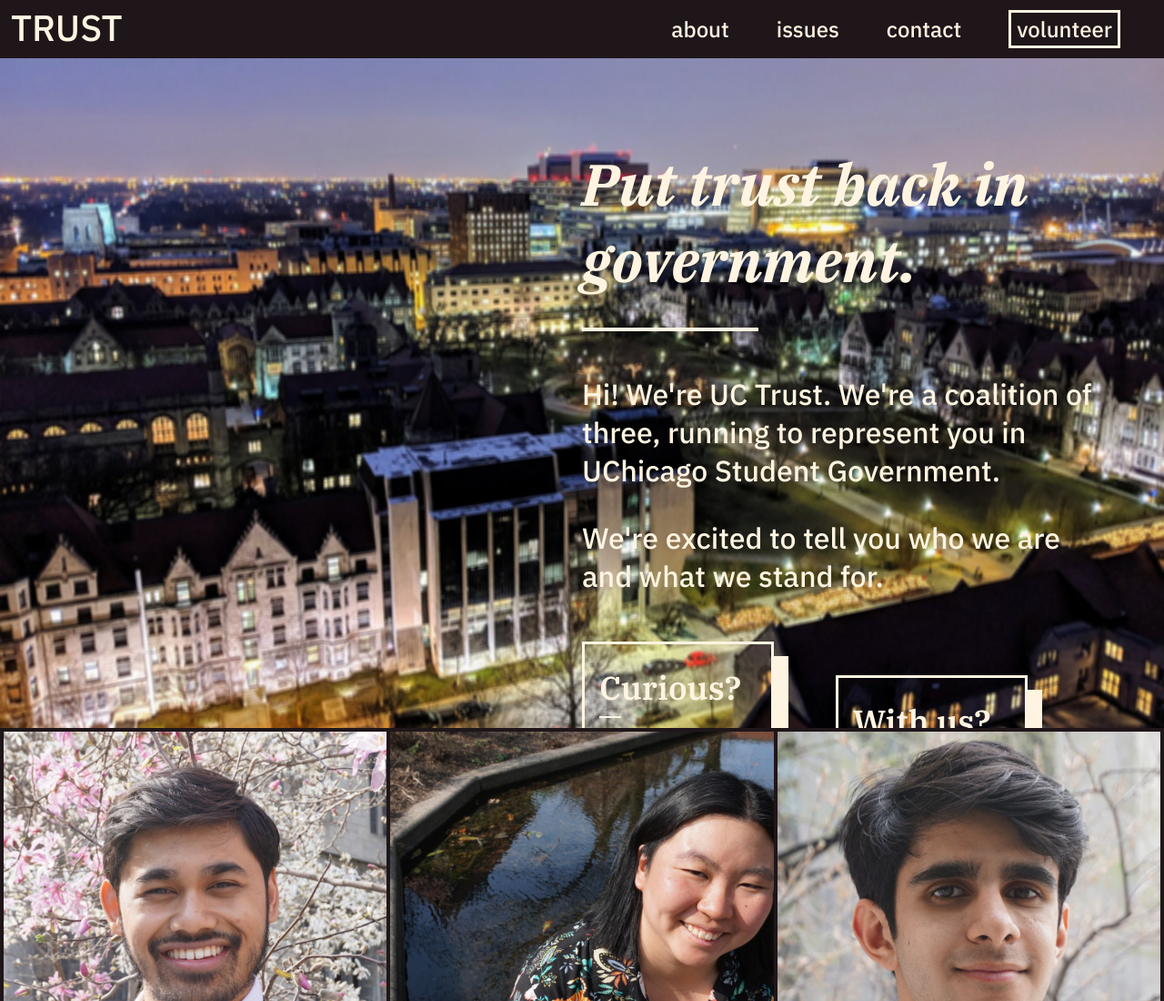
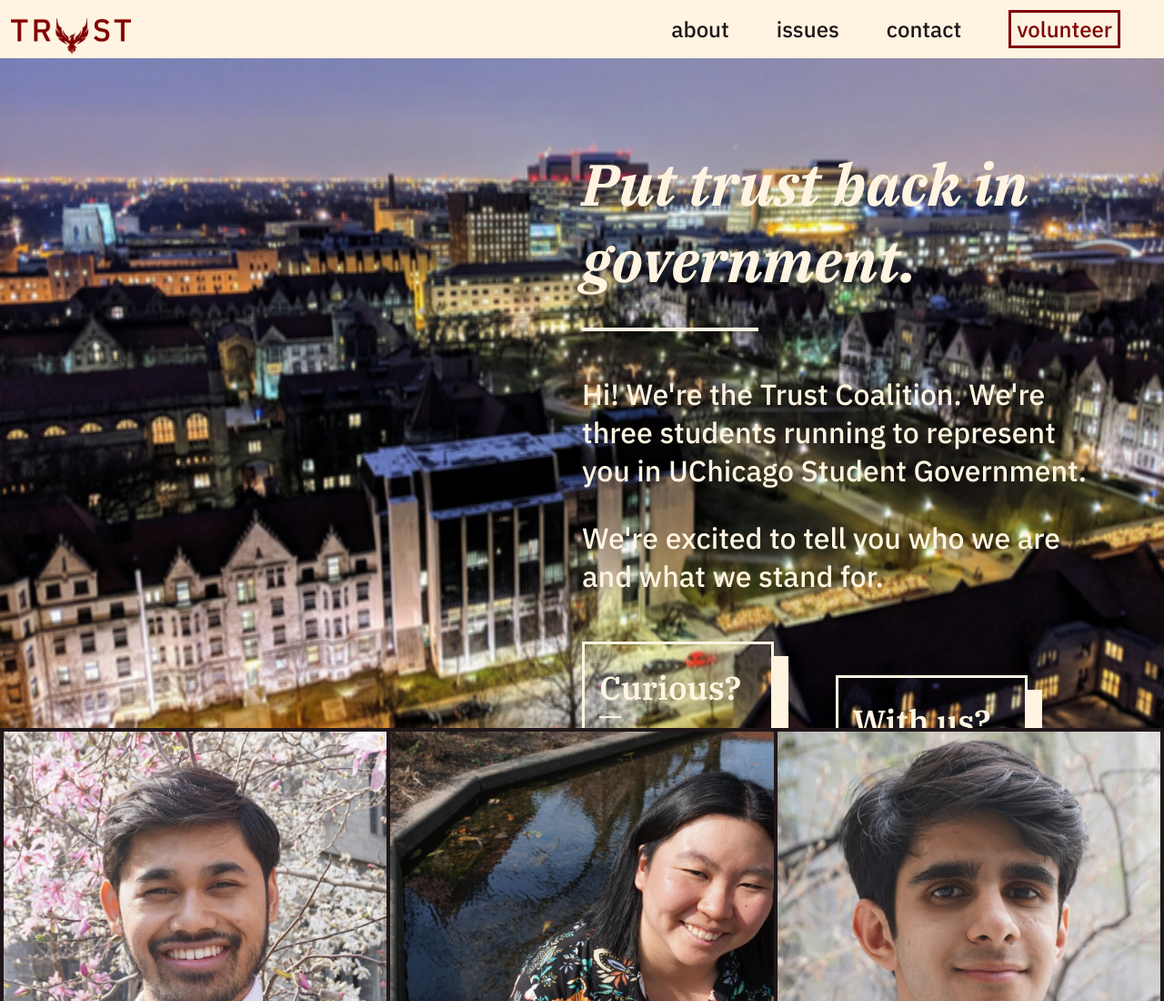
Before and after one commit to EndlessReform/UCTrust, a plain HTML site: page index.html in a window 1280 px wide. Shown: the top 1100 px of the page at 91% size. Drawn offline with Linux system fonts and the light colour scheme.

Commit message:
Updated logo; recolored header from black to white

```diff
--- a/index.css
+++ b/index.css
@@ -12,7 +12,8 @@
 	position: fixed;
 	z-index: 1;
 	width: 100%;
-	background-color: #1f161a;
+	/* background-color: #1f161a;*/
+	background-color: #fff4e1;
 	overflow: hidden;
 	height: 4em;
 }
@@ -23,12 +24,11 @@
 }
 
 .nav-logo__img {
-	height: 3rem;
-	width: 3rem;
+	margin: 1rem 0rem;
+	height: 2.5rem;
 }
 
 .nav-logo__header {
-	color: #fff4e1;
 	font-family: "IBM Plex Sans", sans-serif;
 	font-weight: 500;
 	text-transform: uppercase;
@@ -43,30 +43,30 @@
 }
 
 .nav-links__link {
-	color: /*#1f161a */#fff4e1;
 	font-size: 1.5rem;
 	font-family: "IBM Plex Sans", sans-serif;
 	font-weight: 500;
 	text-decoration: none;
 	margin-right: 2em;
+	color: #1f161a;
 }
 
 .nav-links__link:hover {
-	text-shadow: .15em .15em maroon;
+	color: maroon;
 }
 
 .nav-links__link--priority {
 	border-style: solid;
 	border-width: .125em;
-	border-color: #fff4e1;
+	border-color: maroon;
 	padding: .1em .25em;
 	background-color: none;
-	color: #fff4e1;
+	color: maroon;
 }
 
 .nav-links__link--priority:hover {
-	background-color: #fff4e1;
-	color: #1f161a;
+	background-color: maroon;
+	color: #fff4e1;
 	text-shadow: none;
 }
 
--- a/index.html
+++ b/index.html
@@ -1,6 +1,14 @@
 <!DOCTYPE html>
 <html>
 <head>
+	<meta charset="utf-8">
+	<meta name="viewport" content="width=device-width, initial-scale=1">
+	<meta name="Description" content="The official campaign website for UC Trust 2019">
+	<title>Vote UC Trust</title>
+
+	<link rel="stylesheet" type="text/css" href="index.css">
+	<link href="https://fonts.googleapis.com/css?family=IBM+Plex+Sans:500,700i|IBM+Plex+Serif:400,600,700i" rel="stylesheet">
+
 	<!-- Global site tag (gtag.js) - Google Analytics -->
 	<script async src="https://www.googletagmanager.com/gtag/js?id=UA-138774323-1"></script>
 	<script>
@@ -10,19 +18,15 @@
 
   		gtag('config', 'UA-138774323-1');
 	</script>
-	<meta charset="utf-8">
-	<meta name="viewport" content="width=device-width, initial-scale=1">
-	<meta name="Description" content="The official campaign website for UC Trust 2019">
-	<title>Vote UC Trust</title>
+	<script src="data/issues.js"></script>
+	<script src="js/render.js"></script>
 
-	<link rel="stylesheet" type="text/css" href="index.css">
-	<link href="https://fonts.googleapis.com/css?family=IBM+Plex+Sans:500,700i|IBM+Plex+Serif:400,600,700i" rel="stylesheet">
 </head>
 <body>
 	<nav class="nav">
 		<div class="nav-logo">
-			<!--<a href="#landing"><img class="nav-logo__img" src="logo-white.svg"></a>-->
-			<h1 class="nav-logo__header">trust</h1>
+			<a href="#landing"><img class="nav-logo__img" src="assets/trust.png"></a>
+			<!--<h1 class="nav-logo__header">trust</h1>-->
 		</div>
 		<div class="nav-links">
 			<a class="nav-links__link" href="#bios">about</a>
@@ -36,7 +40,7 @@
 			<div class="la-header">
 				<h1 class="la-header__header">Put trust back in government.</h1>
 				<hr class="la-header__divider">
-				<p class="la-header__text">Hi! We're UC Trust. We're a coalition of three, running to represent you in UChicago Student Government.</p>
+				<p class="la-header__text">Hi! We're the Trust Coalition. We're three students running to represent you in UChicago Student Government.</p>
 
 				<p class="la-header__text">We're excited to tell you who we are and what we stand for.</p>
 				<div class="la-pointer">
```
Also changed, not shown: assets/trust.png (added).
